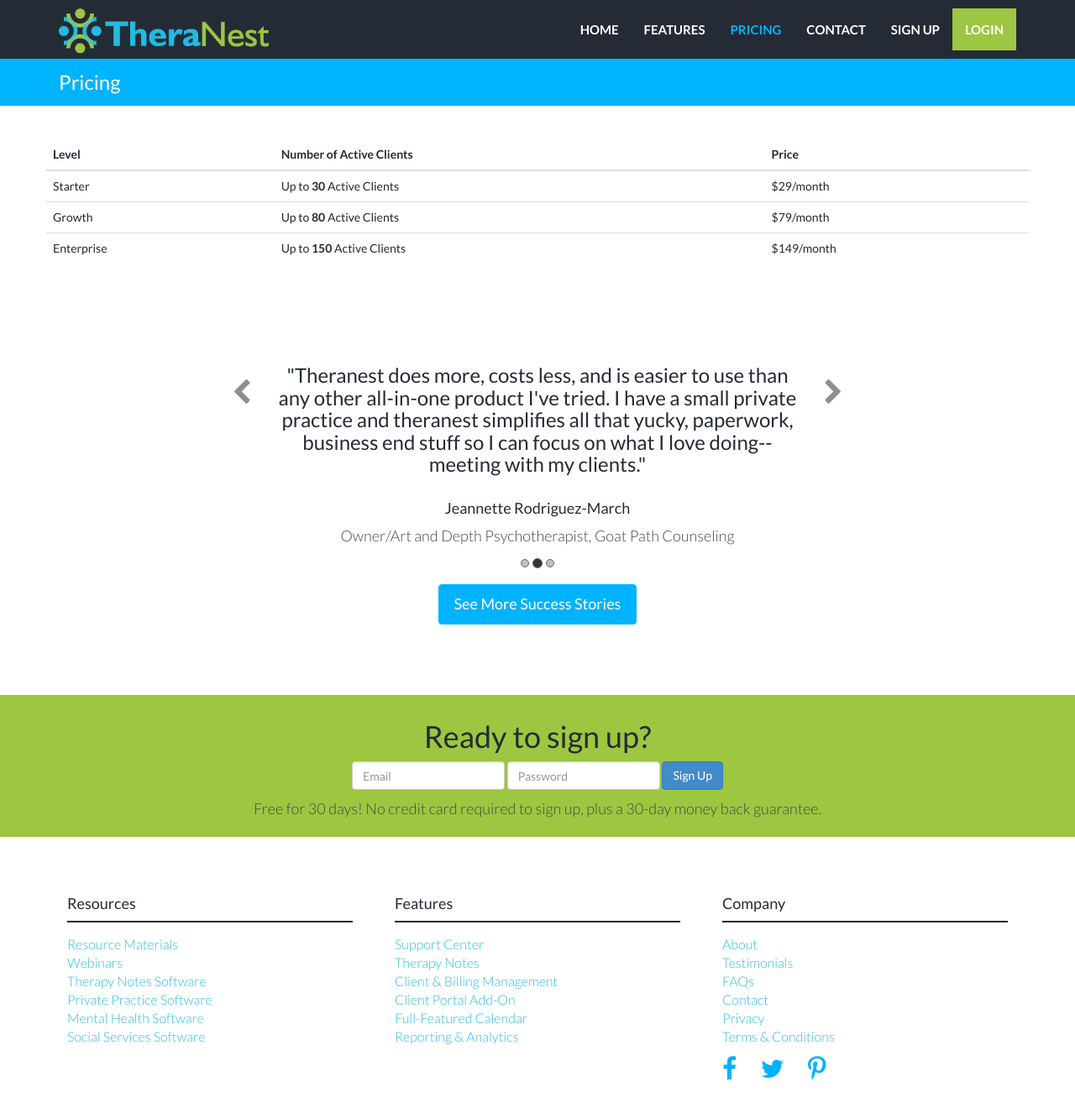
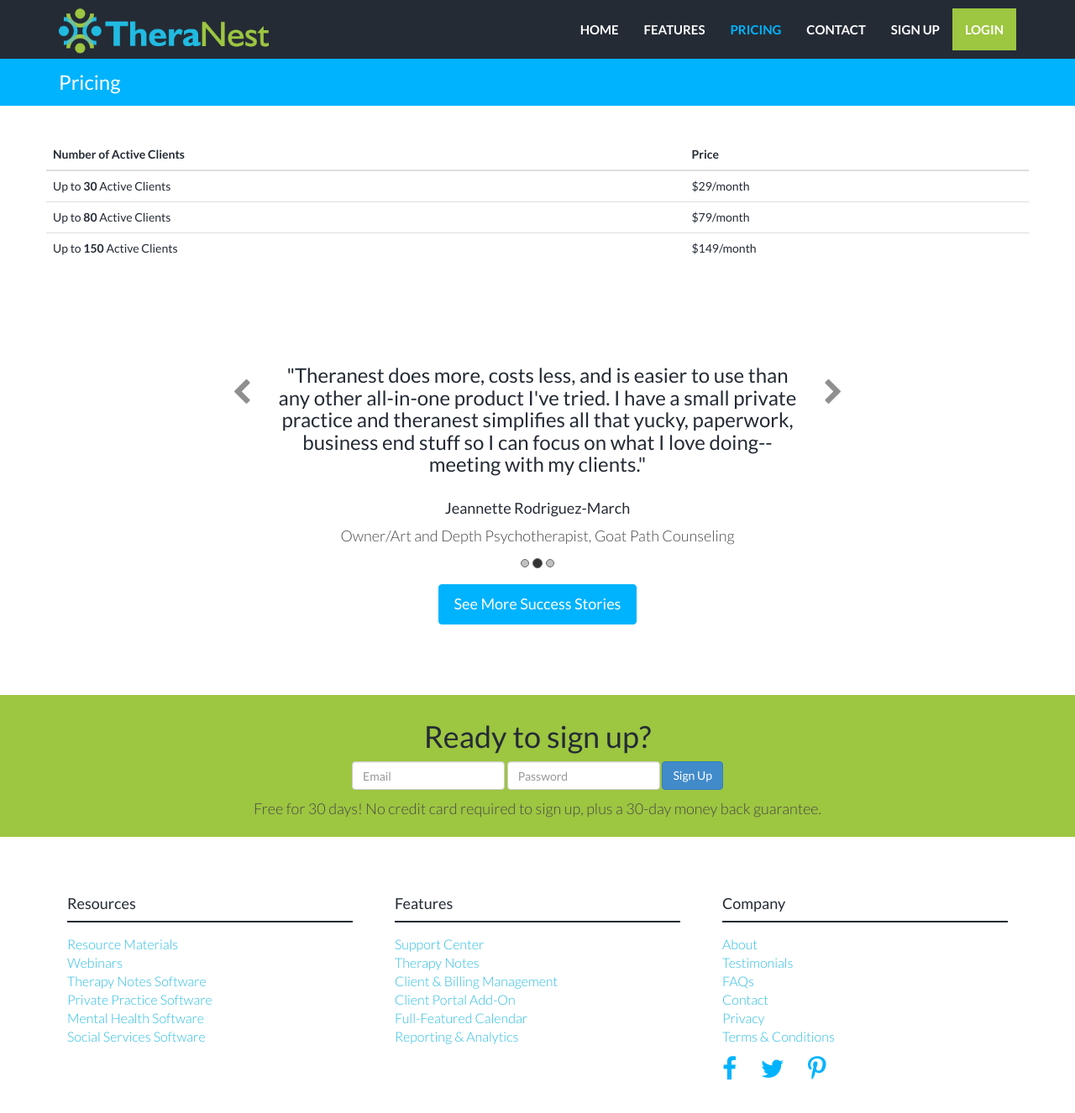
Before and after one commit to kaylacille/theranest-update, a Jekyll site: the page built from pricing.html, in a window 1280 px wide and 1361 px high. Shown: the top 1326 px of the window at 84% size. Built offline with Jekyll 4.4.1, drawn with Linux system fonts in a browser that asks for light colours; nearby versions of some CDN libraries.

Commit message:
Add pricing page

```diff
--- a/pricing.html
+++ b/pricing.html
@@ -8,24 +8,20 @@
       <table class="table table-hover">
           <thead>
             <tr>
-              <th>Level</th>
               <th>Number of Active Clients</th>
               <th>Price</th>
             </tr>
           </thead>
           <tbody>
             <tr>
-              <td>Starter</td>
               <td>Up to <b>30</b> Active Clients</td>
               <td>$29/month</td>
             </tr>
             <tr>
-              <td>Growth</td>
               <td>Up to <b>80</b> Active Clients</td>
               <td>$79/month</td>
             </tr>
             <tr>
-              <td>Enterprise</td>
               <td>Up to <b>150</b> Active Clients</td>
               <td>$149/month</td>
             </tr>
```
